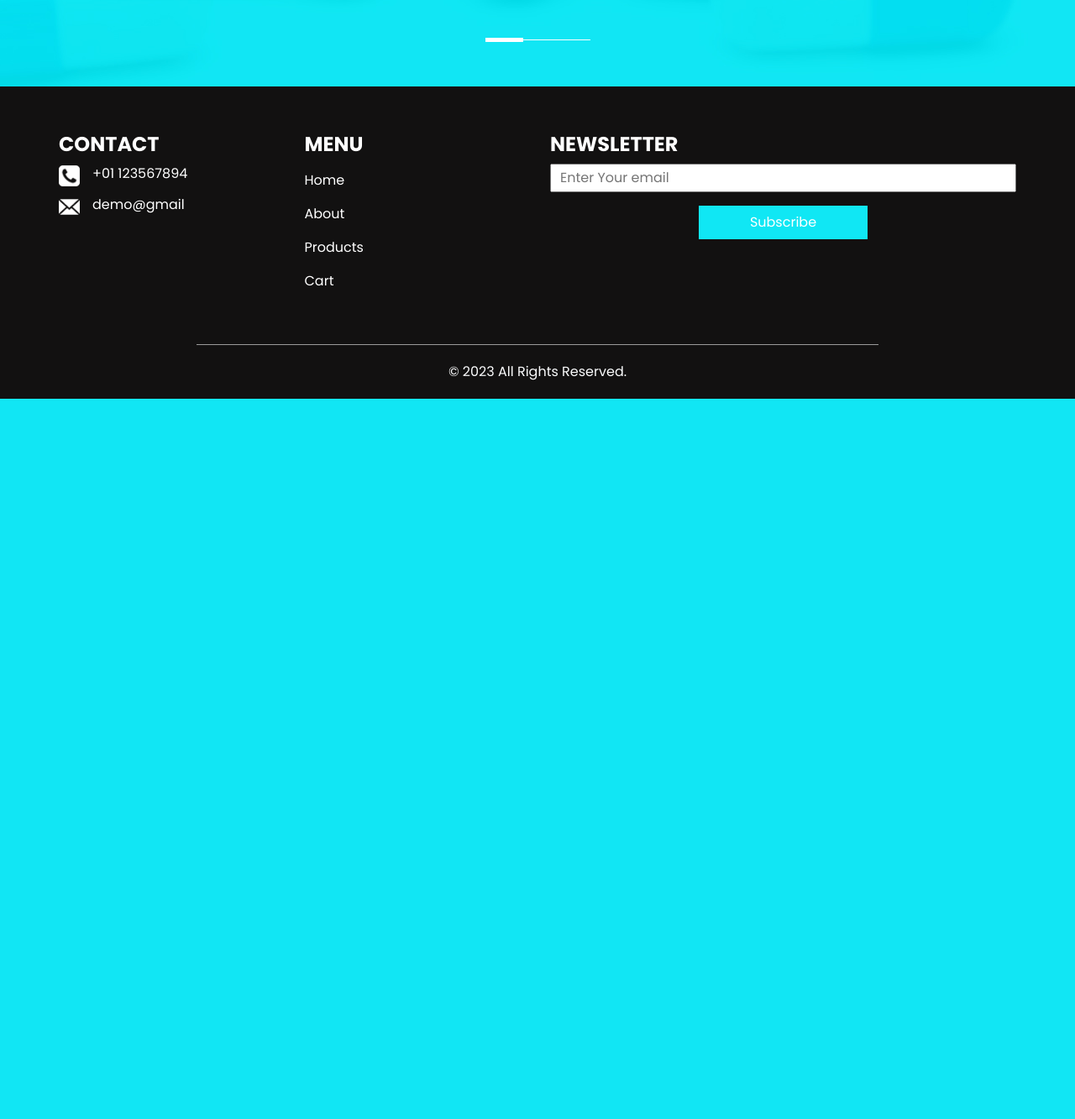
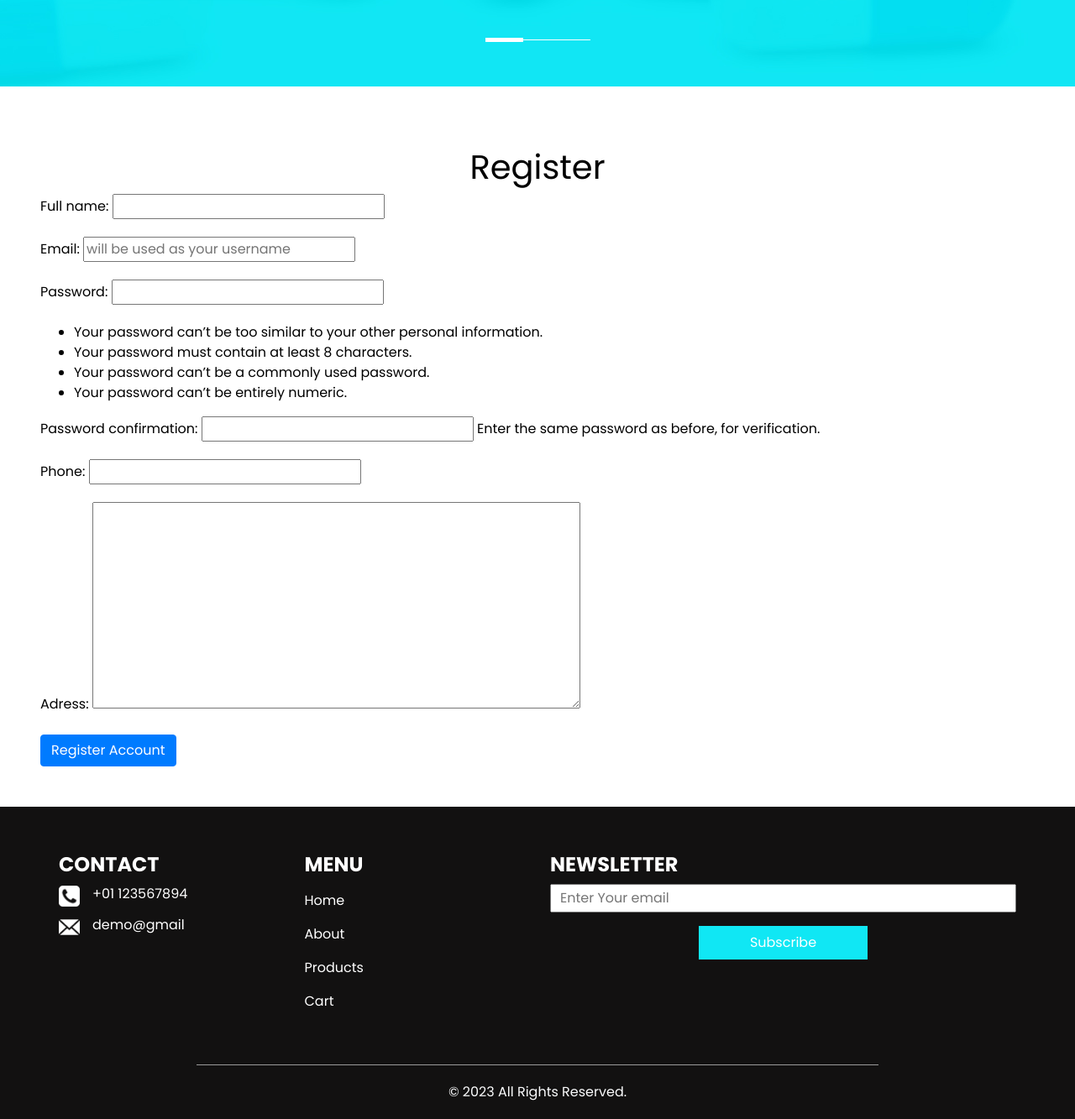
Before and after one commit to ZeroInverted/ecommerce_django, a Django app: page /register in a window 1280 px wide. Shown: the part 697-2030 px from the top of the page at 84% size. Before the commit the page ends 1172 px from the top, so only its background shows below. Run offline with Django 4.2, Linux system fonts and the light colour scheme; some libraries are stand-ins or nearby versions.

Commit message:
Add registration functionality; CustomerForm which inherits from UserCreationForm, Update Register.html, Add redirection to login page, Add handling of incorrect form submission

```diff
--- a/ecommerce/ecommerce/urls.py
+++ b/ecommerce/ecommerce/urls.py
@@ -19,5 +19,6 @@ from django.urls import path, include
 
 urlpatterns = [
     path("admin/", admin.site.urls),
+    path("", include('django.contrib.auth.urls')),
     path("", include("website.urls")),
 ]
--- a/ecommerce/templates/website/register.html
+++ b/ecommerce/templates/website/register.html
@@ -3,5 +3,14 @@
 {% block title %} Register {% endblock %}
 
 {% block content %}
+    <div class="m-5 ">
 
+    <br>
+    <h1 style="text-align: center;">Register</h1>
+    <form action="" method="post">
+        {% csrf_token %}
+        {{form.as_p}}
+        <input type="submit" class="btn btn-primary" value="Register Account">
+    </form>
+    </div>
 {% endblock %}
--- /dev/null
+++ b/ecommerce/website/forms.py
@@ -0,0 +1,16 @@
+from django import forms
+from django.forms import ModelForm
+from .models import Customer
+from django.contrib.auth.forms import UserCreationForm
+
+
+class CustomerForm(UserCreationForm):
+
+    class Meta:
+        model = Customer
+        fields = ['full_name', 'email', 'password1',
+                  'password2', 'phone', 'adress']
+        # Add placeholder to inform user that the email will be used as a username
+        widgets = {
+            'email': forms.EmailInput(attrs={'placeholder': 'will be used as your username'}),
+        }
--- a/ecommerce/website/models.py
+++ b/ecommerce/website/models.py
@@ -7,8 +7,23 @@ from django.contrib.auth.models import AbstractUser
 class User(AbstractUser):
     full_name = models.CharField(max_length=200)
     email = models.EmailField(max_length=250)
-    password = models.CharField(max_length=100)
-    is_active = models.BooleanField(default=True)
+    is_staff = models.BooleanField(default=False)
+
+    def save(self, *args, **kwargs):
+        # Use email as a username
+        if self.email:
+            self.username = self.email
+         # Split the full_name into first_name and last_name
+        if self.full_name:
+            names = self.full_name.split()
+            if len(names) > 1:
+                self.first_name = names[0]
+                self.last_name = ' '.join(names[1:])
+            else:
+                # If there's only one name, set it as the first_name
+                self.first_name = self.full_name
+                self.last_name = ''
+        super().save(*args, **kwargs)
 
     class Meta:
         verbose_name = "User"
--- a/ecommerce/website/views.py
+++ b/ecommerce/website/views.py
@@ -1,6 +1,10 @@
-from django.shortcuts import render
+from django.urls import reverse
+from django.shortcuts import render, redirect
 from django.http import HttpResponse
 from django.views import View
+from django.contrib import messages
+from django.contrib.auth import authenticate, login, logout
+from .forms import CustomerForm
 
 # Create your views here.
 
@@ -11,8 +15,19 @@ class Home(View):
 
 
 class Register(View):
+
     def get(self, request):
-        return render(request, "website/register.html")
+        form = CustomerForm()
+        return render(request, "website/register.html", {"form": form})
+
+    def post(self, request):
+        form = CustomerForm(request.POST)
+        if form.is_valid():
+            form.save()
+            login_url = reverse("login")
+            return redirect(login_url)
+        else:
+            return render(request, "website/register.html", {"form": form})
 
 
 class Login(View):
```
Also changed, not shown: ecommerce/website/migrations/0002_alter_admin_options_alter_customer_options_and_more.py (added), ecommerce/website/migrations/0003_alter_admin_hire_date_alter_order_create_date_and_more.py (added), ecommerce/website/migrations/0004_alter_admin_hire_date_alter_order_create_date_and_more.py (added).
